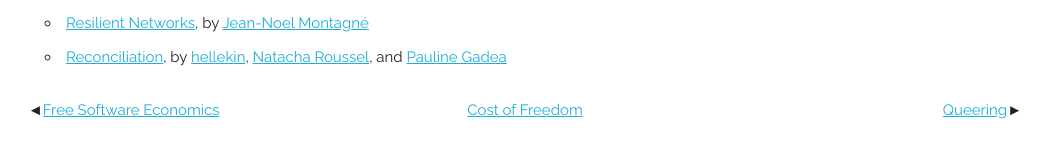
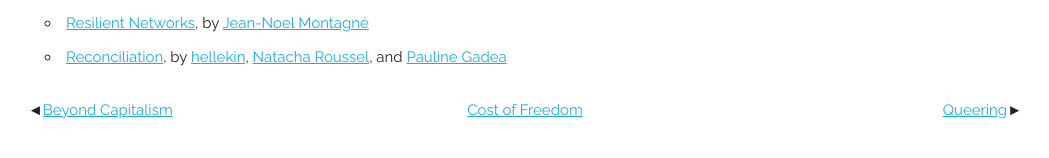
Before and after one commit to costoffreedom/costoffreedom.cc, a Jekyll site: the page built from book/affordances/index.md, in a window 1280 px wide. Shown: the part 362-520 px from the top of the page, without its empty margins (115-1164 px from the left). Built offline with Jekyll 4.4.1, drawn with Linux system fonts in a browser that asks for light colours.

Commit message:
Fix link to previous article

```diff
--- a/book/affordances/index.md
+++ b/book/affordances/index.md
@@ -2,7 +2,7 @@
 title: AFFORDANCES
 section: AFFORDANCES
 layout: book
-previous: <a href="../architectonics-of-power/free-software-economics">Free Software Economics</a>
+previous: <a href="../architectonics-of-power/beyond-capitalism">Beyond Capitalism</a>
 up: <a href="../">Cost of Freedom</a>
 next: <a href="queering">Queering</a>
 ---
```
